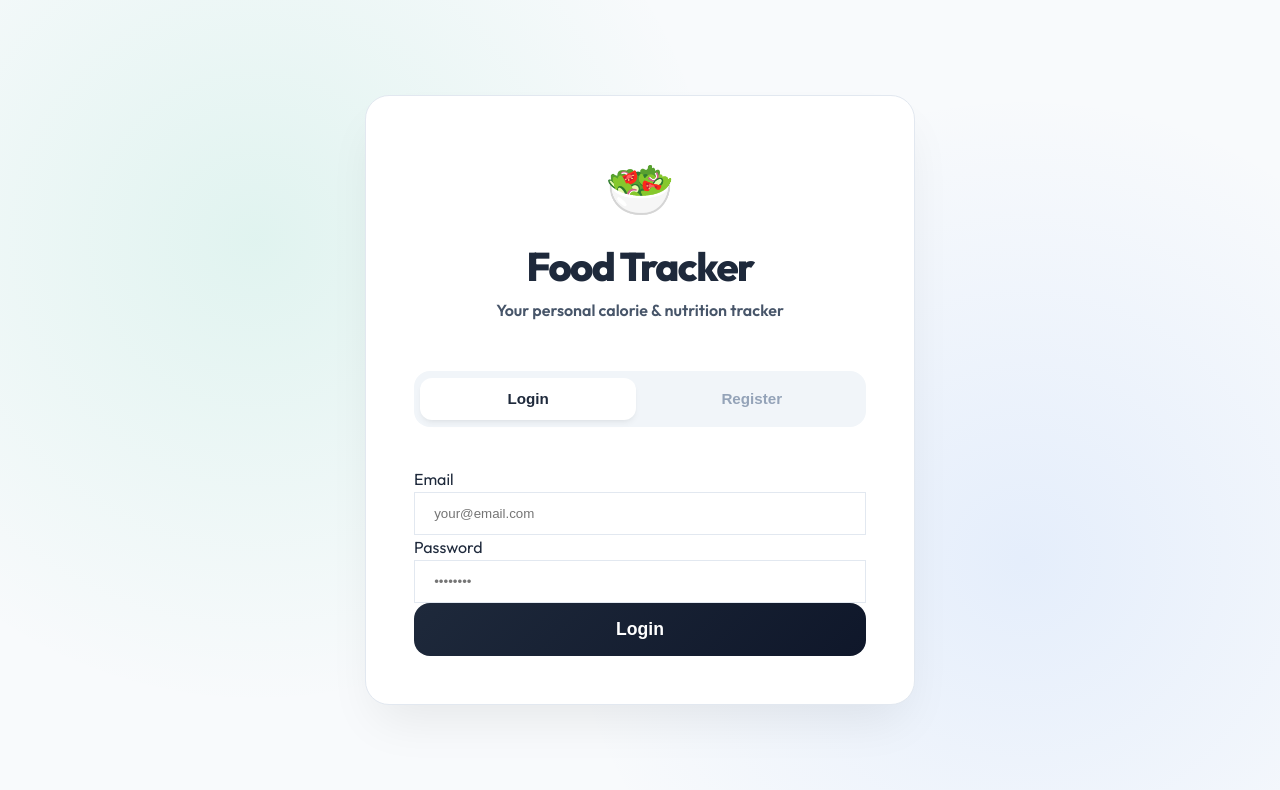
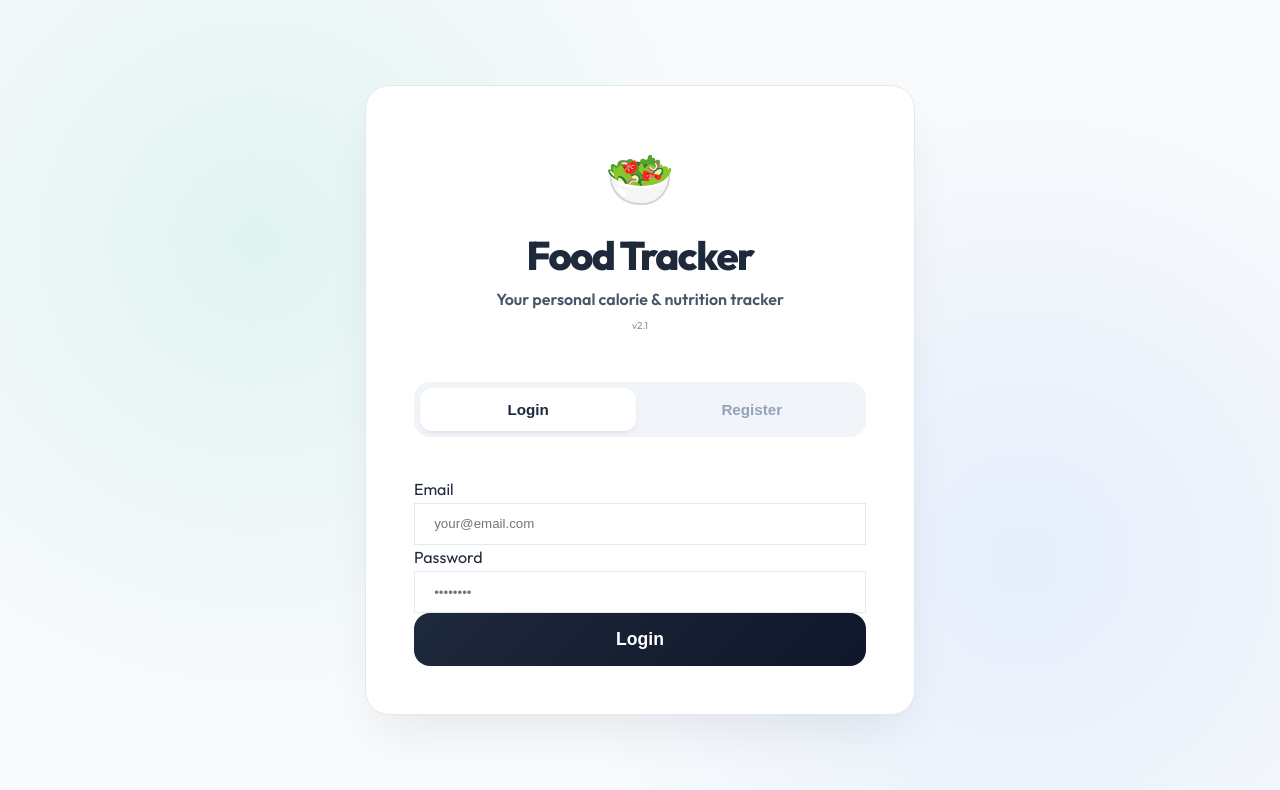
Before and after one commit to Eswar-Mukku/food_intake_tracker, a React (Vite) app: page / in a window 1280 px wide. Shown: the top 790 px of the page. Built offline with nearby package versions, Linux system fonts and the light colour scheme.

Commit message:
Fix: Add 5-second timeout to sync to prevent login hang + version indicator

```diff
--- a/src/components/Auth.tsx
+++ b/src/components/Auth.tsx
@@ -98,12 +98,15 @@ export const Auth: React.FC<AuthProps> = ({ onLogin }) => {
         console.log('✅ Profile created');
       }
 
-      // 4. Sync and login
+      // 4. Sync and login (with timeout)
       console.log('🔄 Syncing data...');
       try {
-        await syncAllDataFromCloud(userProfile.id);
-      } catch (syncError) {
-        console.warn('⚠️ Sync failed, continuing anyway:', syncError);
+        await Promise.race([
+          syncAllDataFromCloud(userProfile.id),
+          new Promise((_, reject) => setTimeout(() => reject(new Error('Sync timeout')), 5000))
+        ]);
+      } catch (syncError: any) {
+        console.warn('⚠️ Sync failed, continuing anyway:', syncError.message);
       }
       saveCurrentUser(userProfile);
       console.log('✅ Login complete!');
@@ -230,6 +233,7 @@ export const Auth: React.FC<AuthProps> = ({ onLogin }) => {
             <h1 className="logo-text">Food Tracker</h1>
           </div>
           <p className="auth-subtitle">Your personal calorie & nutrition tracker</p>
+          <p style={{ fontSize: '10px', opacity: 0.5, marginTop: '5px' }}>v2.1</p>
         </div>
 
         <div className="auth-tabs">
```
